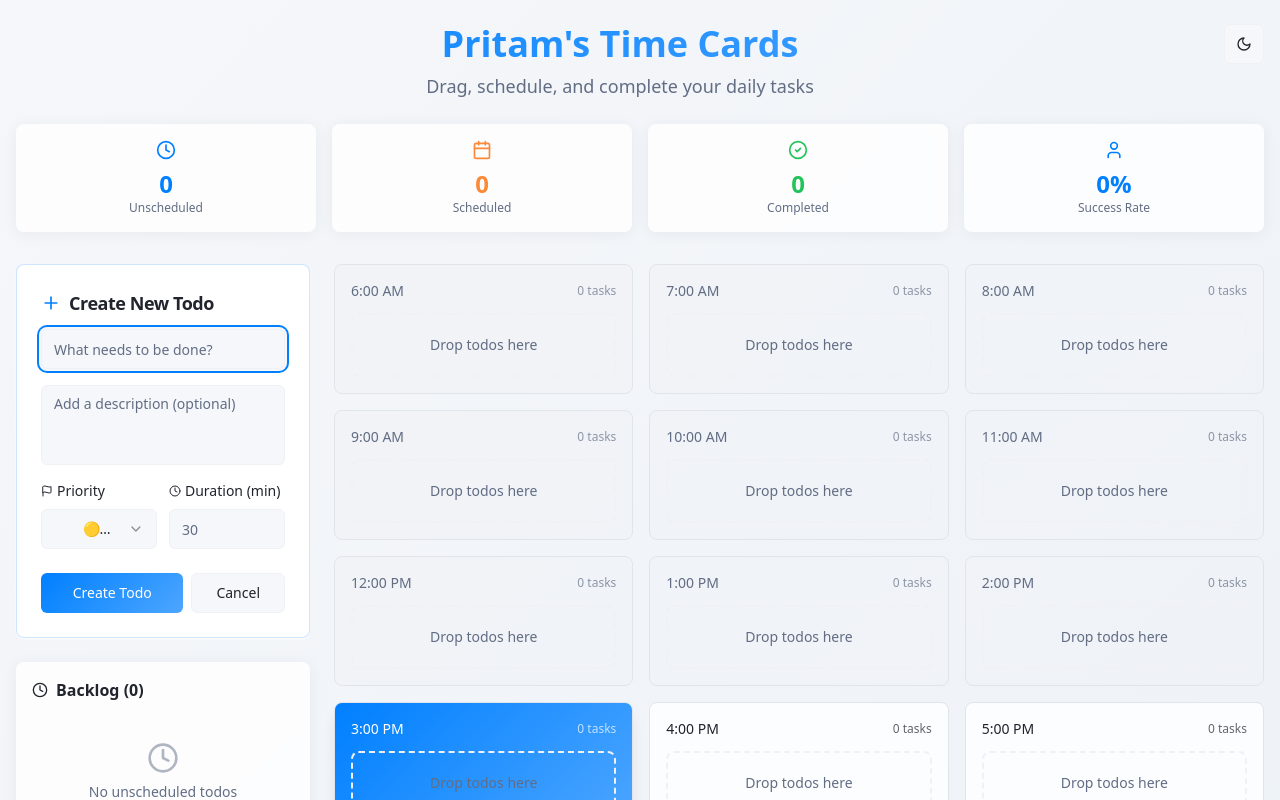
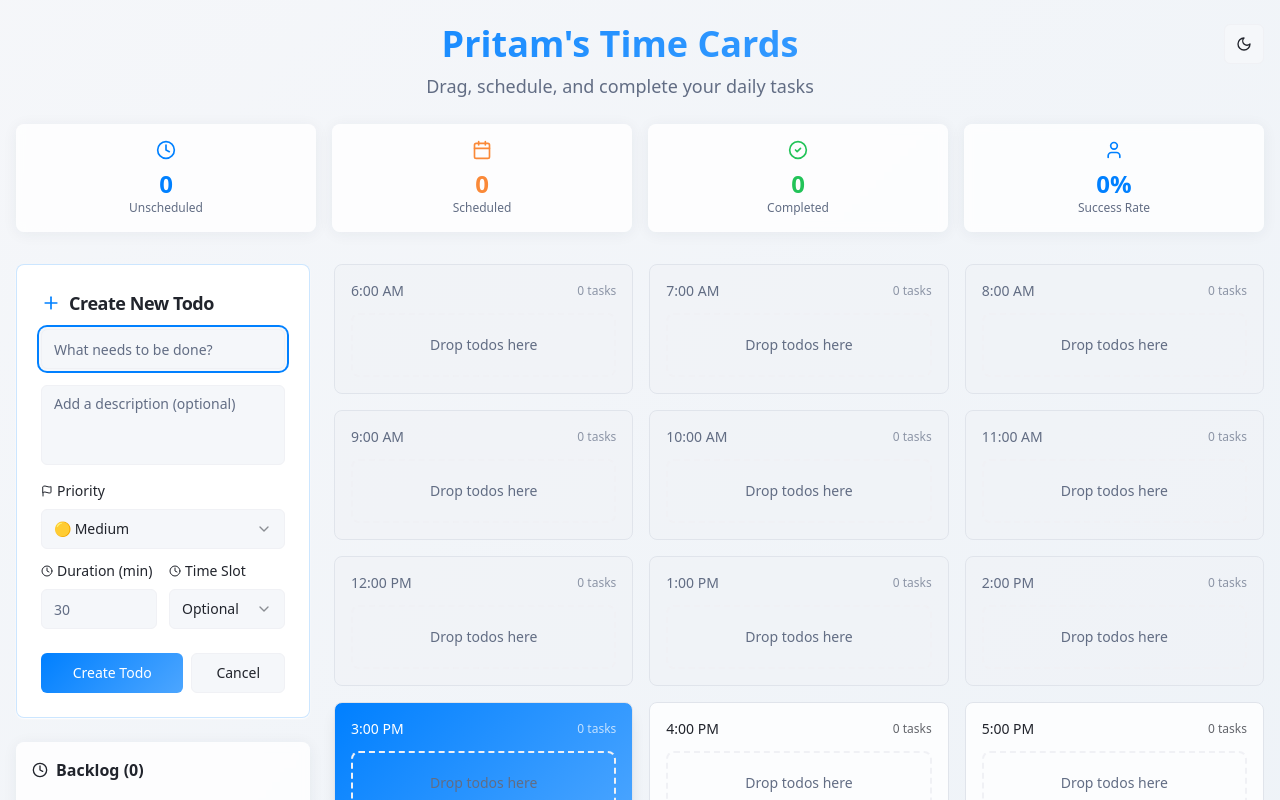
Before and after one commit to anynomous001/pritam-time-cards, a React (Vite) app: page / in a window 1280 px wide. Both pictures are taken after a click on the button "Add New Todo". Shown: the top 800 px of the page. Built offline with nearby package versions, Linux system fonts and the light colour scheme.

Commit message:
Fix todo completion toggle
Fix the todo completion toggle and add time slot selection during todo creation.

```diff
--- a/src/components/TodoCard.tsx
+++ b/src/components/TodoCard.tsx
@@ -91,6 +91,7 @@ export function TodoCard({ todo, onToggleComplete }: TodoCardProps) {
         <button
           onClick={(e) => {
             e.stopPropagation();
+            console.log('Toggling todo:', todo.id, 'current status:', todo.completed);
             onToggleComplete(todo.id);
           }}
           className={cn(
--- a/src/components/TodoForm.tsx
+++ b/src/components/TodoForm.tsx
@@ -17,6 +17,7 @@ export function TodoForm({ onAddTodo }: TodoFormProps) {
   const [description, setDescription] = useState('');
   const [priority, setPriority] = useState<'low' | 'medium' | 'high'>('medium');
   const [estimatedDuration, setEstimatedDuration] = useState<number>();
+  const [timeSlot, setTimeSlot] = useState<string>('');
 
   const handleSubmit = (e: React.FormEvent) => {
     e.preventDefault();
@@ -27,6 +28,7 @@ export function TodoForm({ onAddTodo }: TodoFormProps) {
       description: description.trim() || undefined,
       priority,
       estimatedDuration,
+      timeSlot: timeSlot || undefined,
     });
 
     // Reset form
@@ -34,6 +36,7 @@ export function TodoForm({ onAddTodo }: TodoFormProps) {
     setDescription('');
     setPriority('medium');
     setEstimatedDuration(undefined);
+    setTimeSlot('');
     setIsOpen(false);
   };
 
@@ -74,7 +77,7 @@ export function TodoForm({ onAddTodo }: TodoFormProps) {
             className="min-h-[80px] resize-none"
           />
 
-          <div className="grid grid-cols-2 gap-3">
+          <div className="grid grid-cols-1 gap-3">
             <div className="space-y-2">
               <label className="text-sm font-medium flex items-center gap-1">
                 <Flag className="w-3 h-3" />
@@ -92,6 +95,7 @@ export function TodoForm({ onAddTodo }: TodoFormProps) {
               </Select>
             </div>
 
+            <div className="grid grid-cols-2 gap-3">
               <div className="space-y-2">
                 <label className="text-sm font-medium flex items-center gap-1">
                   <Clock className="w-3 h-3" />
@@ -106,6 +110,33 @@ export function TodoForm({ onAddTodo }: TodoFormProps) {
                   value={estimatedDuration || ''}
                   onChange={(e) => setEstimatedDuration(e.target.value ? parseInt(e.target.value) : undefined)}
                 />
+              </div>
+
+              <div className="space-y-2">
+                <label className="text-sm font-medium flex items-center gap-1">
+                  <Clock className="w-3 h-3" />
+                  Time Slot
+                </label>
+                <Select value={timeSlot} onValueChange={setTimeSlot}>
+                  <SelectTrigger>
+                    <SelectValue placeholder="Optional" />
+                  </SelectTrigger>
+                  <SelectContent className="max-h-60">
+                    <SelectItem value="">No time slot</SelectItem>
+                    {Array.from({ length: 18 }, (_, i) => {
+                      const hour = i + 6;
+                      const time = `${hour.toString().padStart(2, '0')}:00`;
+                      const displayHour = hour > 12 ? hour - 12 : hour === 0 ? 12 : hour;
+                      const period = hour >= 12 ? 'PM' : 'AM';
+                      return (
+                        <SelectItem key={time} value={time}>
+                          {displayHour}:00 {period}
+                        </SelectItem>
+                      );
+                    })}
+                  </SelectContent>
+                </Select>
+              </div>
             </div>
           </div>
 
```
Lines whose indentation alone changed are shown as unchanged.
